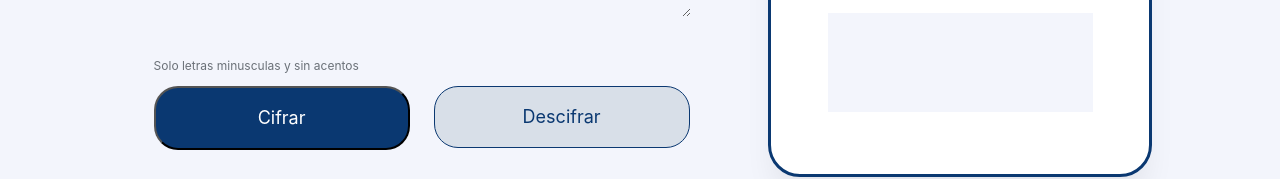
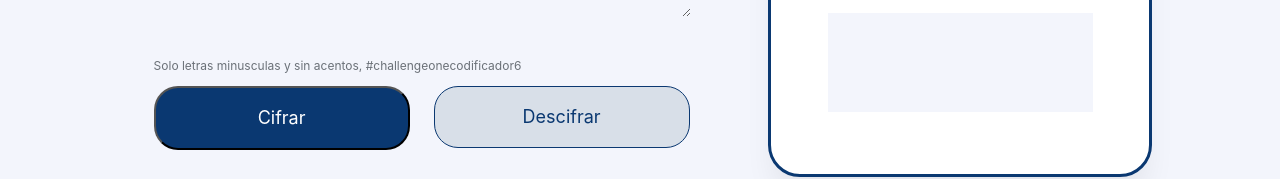
Before and after one commit to edisonrodriguez/pyencriptador, a plain HTML site: page index.html in a window 1280 px wide. Shown: the part 583-762 px from the top of the page. Drawn offline with Linux system fonts and the light colour scheme.

Commit message:
Agregue el #challengeonecodificador6

```diff
--- a/index.html
+++ b/index.html
@@ -13,7 +13,7 @@
             <textarea class="mensaje-entrada" name="texto" id="texto" placeholder="Ingresa el texto aqui" cols="30" rows="10"></textarea>
         </div>
         <div class="frase">
-            <p>Solo letras minusculas y sin acentos</p>
+            <p>Solo letras minusculas y sin acentos, #challengeonecodificador6 </p>
         </div>
         <div class="teclas">
             <button class="oprimir-cifrar" type="button" onclick="cifrar()">
```
